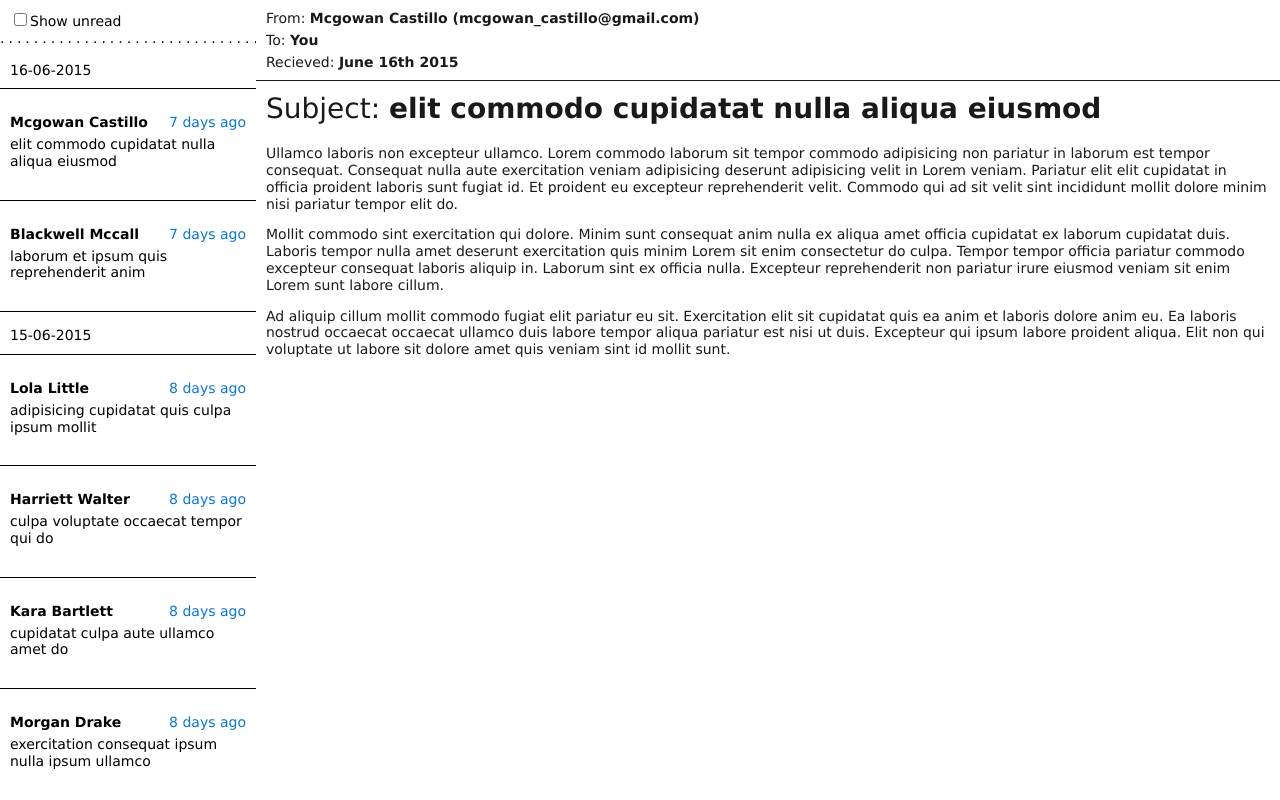
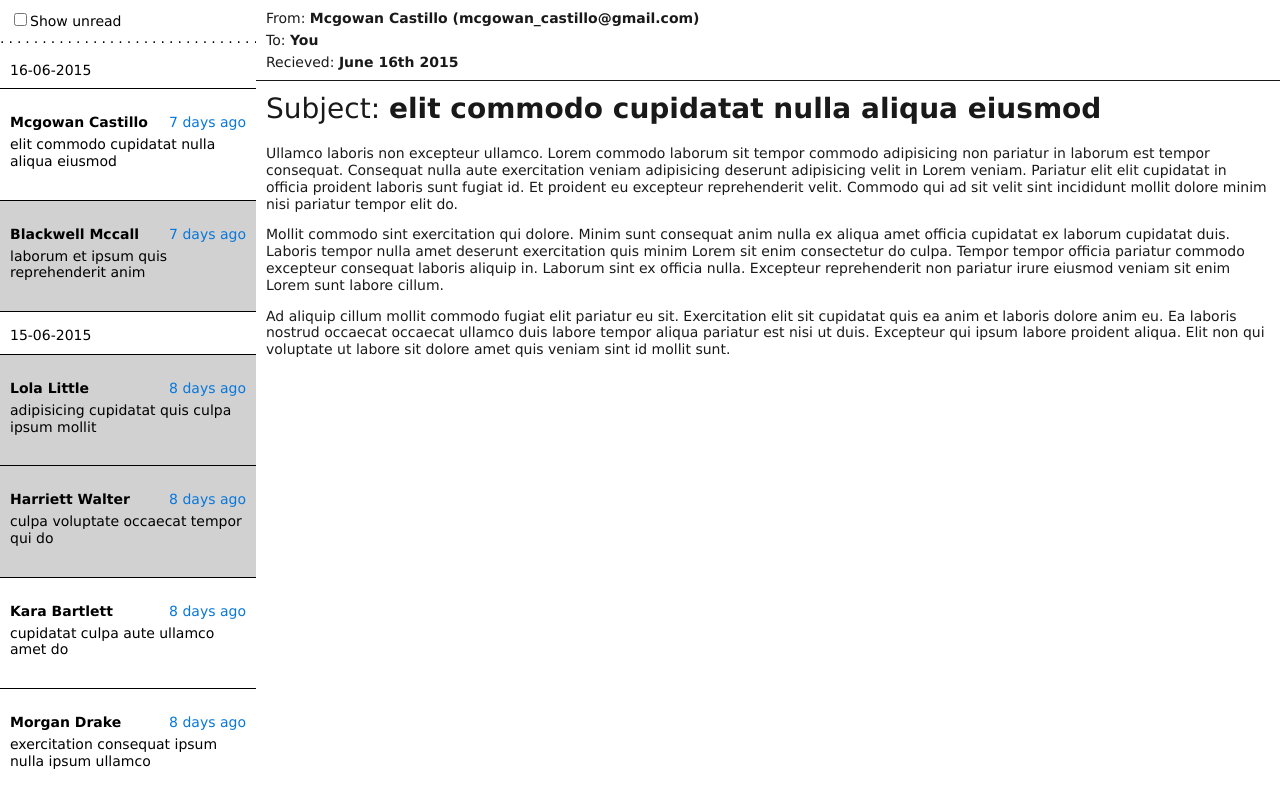
Before and after one commit to oobidin/fyberchallenge, a plain HTML site: page index.html in a window 1280 px wide. Both pictures are taken after a click on the element 128 px from the left and 145 px from the top of the page. Drawn offline with Linux system fonts and the light colour scheme.

Commit message:
Added style and logic for unread messages

```diff
--- a/css/style.css
+++ b/css/style.css
@@ -43,6 +43,10 @@ body {
 	padding-top: 20px;
 	cursor: pointer;
 	background-color: #FFFFFF;
+	transition: background-color 0.6s ease;
+}
+.subjects_item__unread {
+	background-color: #D1D1D1;
 	transition: background-color 0.6s ease;
 }
 .subjects_item__date {
--- a/js/emailviewer.js
+++ b/js/emailviewer.js
@@ -1,5 +1,5 @@
 /**
-*	EmailViewer - module for
+*	EmailViewer - module for viewing emails
 **/
 
 function EmailViewer(data, masterView, detailView, unreadShower) {
@@ -60,7 +60,7 @@ function EmailViewer(data, masterView, detailView, unreadShower) {
 				var elem = self.data[i],
 					domElem = _('letter' + elem.index);
 
-				if (val && !elem.read)
+				if (val && elem.read)
 					domElem.addClass('hidden');
 				else
 					domElem.removeClass('hidden');
@@ -77,7 +77,9 @@ function EmailViewer(data, masterView, detailView, unreadShower) {
 			div_body = _.create('div'),
 			self = this;
 
-		div.addClass('subjects_item').id(['letter', elem.index].join(''));
+		div.id(['letter', elem.index].join('')).addClass('subjects_item');
+		if (!elem.read)
+			div.addClass('subjects_item__unread');
 		from.addClass('subjects_item_from');
 		when.addClass('subjects_item_when');
 		from.text(elem.fromName);
@@ -86,7 +88,10 @@ function EmailViewer(data, masterView, detailView, unreadShower) {
 		div_head.addClass('subjects_item_head').append(from).append(when);
 
 		div.append(div_head).append(div_body).on('click', function() {
-			self.showDetail(this.id.substring(6));
+			var id = this.id.substring(6);
+			_(this).removeClass('subjects_item__unread');
+			self.getElem(id).read = true;
+			self.showDetail(id);
 		});
 		return div;
 	};
```
